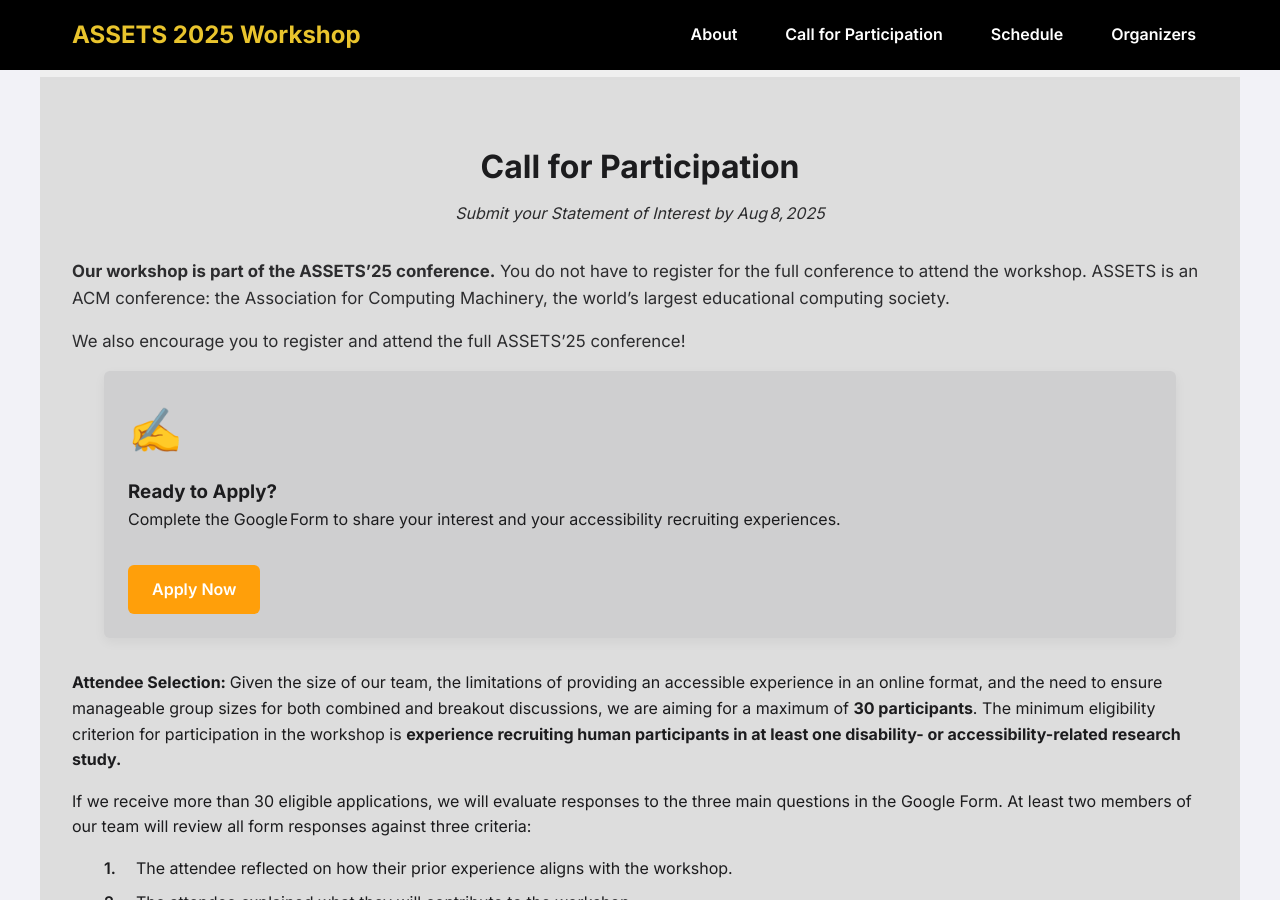
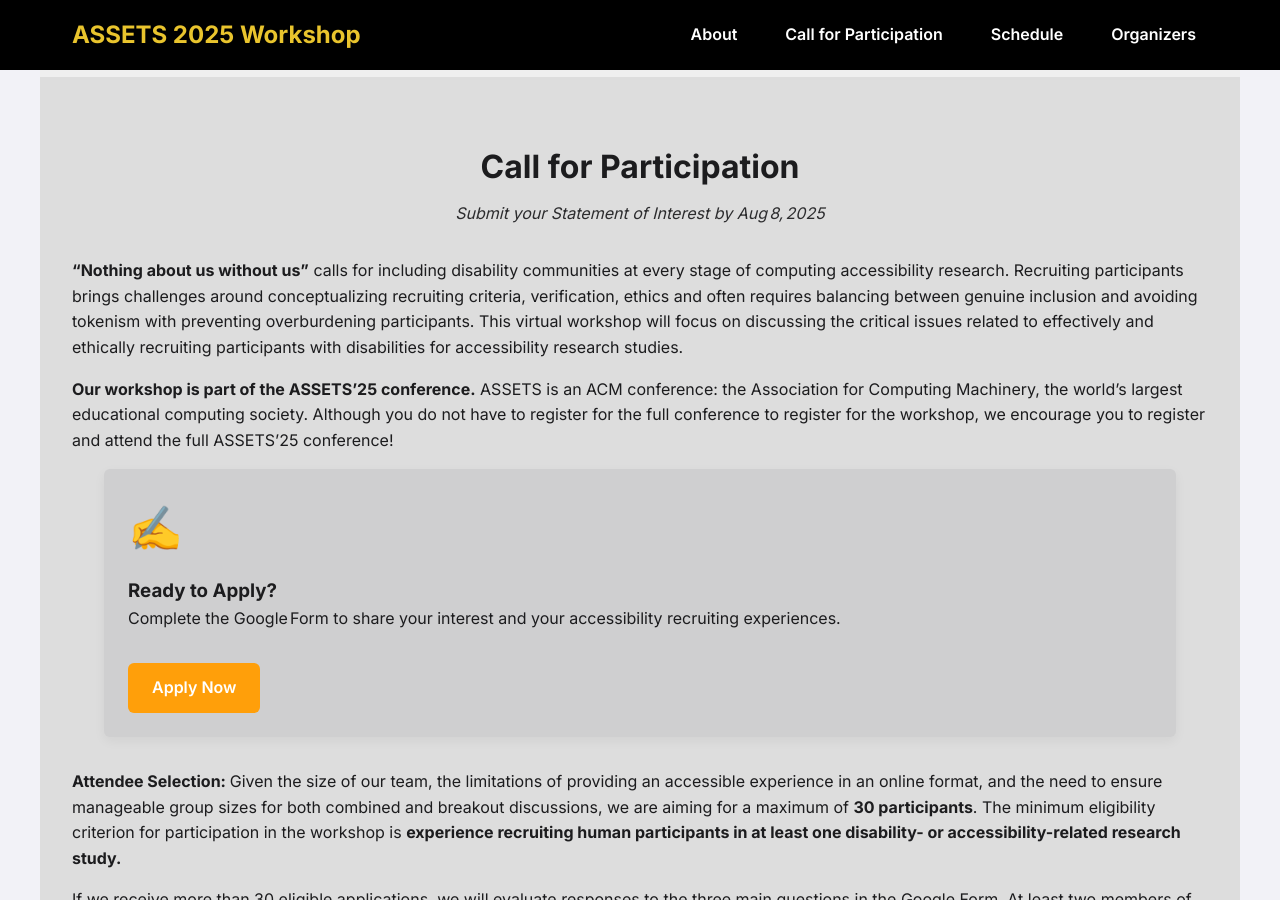
Before and after one commit to assets-recruitment-2025/assets-recruitment-2025.github.io, a Jekyll site: the page built from index.md, in a window 1280 px wide and 900 px high, scrolled down 1096 px. Built offline with Jekyll 4.4.1, drawn with Linux system fonts in a browser that asks for light colours.

Commit message:
Call for Participation

```diff
--- a/index.md
+++ b/index.md
@@ -57,22 +57,14 @@ permalink: /
     </p>
   </div>
 
-<!-- workshop-at-conference intro -->
-  <div class="call-intro">
-    <p>
-      <strong>Our workshop is part of the ASSETS’25 conference.</strong>
-      You do not have to register for the full conference to attend the workshop.
-      ASSETS is an ACM conference: the Association for Computing Machinery, the
-      world’s largest educational computing society.
-    </p>
-    <p>
-      We also encourage you to register and attend the full ASSETS’25
-      conference!
-    </p>
-  </div>
-
+<p>
+    <strong>“Nothing about us without us”</strong> calls for including disability communities at every stage of computing accessibility research. Recruiting participants brings challenges around conceptualizing recruiting criteria, verification, ethics and often requires balancing between genuine inclusion and avoiding tokenism with preventing overburdening participants. This virtual workshop will focus on discussing the critical issues related to effectively and ethically recruiting participants with disabilities for accessibility research studies.
+</p>
+<p>
+    <strong>Our workshop is part of the ASSETS’25 conference.</strong> ASSETS is an ACM conference: the Association for Computing Machinery, the world’s largest educational computing society. Although you do not have to register for the full conference to register for the workshop, we encourage you to register and attend the full ASSETS’25 conference!
+</p>
   <div class="call-grid">
-    <!-- Card 3: Ready to Apply (CTA) -->
+    <!-- Card: Ready to Apply (CTA) -->
     <div class="call-card call-card--cta">
       <div class="call-card-icon">✍️</div>
       <h3>Ready to Apply?</h3>
```
